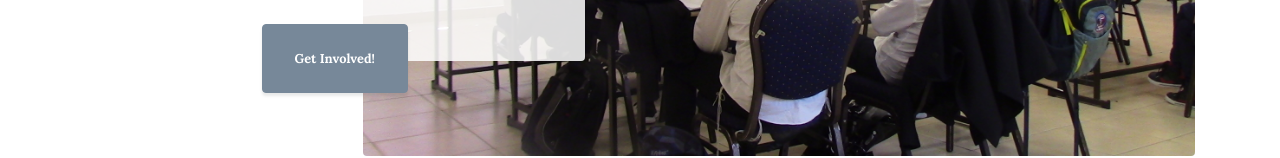
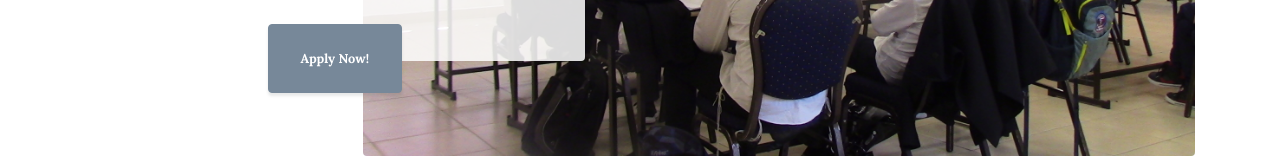
Before and after one commit to mikbeee/off.mikbeee.github.io, a website: page index.html in a window 1280 px wide. Shown: the part 502-660 px from the top of the page. Drawn offline with Linux system fonts and the light colour scheme.

Commit message:
Update index.html

```diff
--- a/index.html
+++ b/index.html
@@ -69,7 +69,7 @@
             <p class="mb-3">To provide Chareidi high school boys with an enriching and nurturing environment that will strengthen their commitment to Hashem and Torah while offering them a first class education.
             </p>
             <div class="intro-button mx-auto">
-              <a class="btn btn-primary btn-xl" href="./store.html">Get Involved!</a>
+              <a class="btn btn-primary btn-xl" href="img/application.pdf" target="_blank">Apply Now!</a>
             </div>
           </div>
         </div>
```
